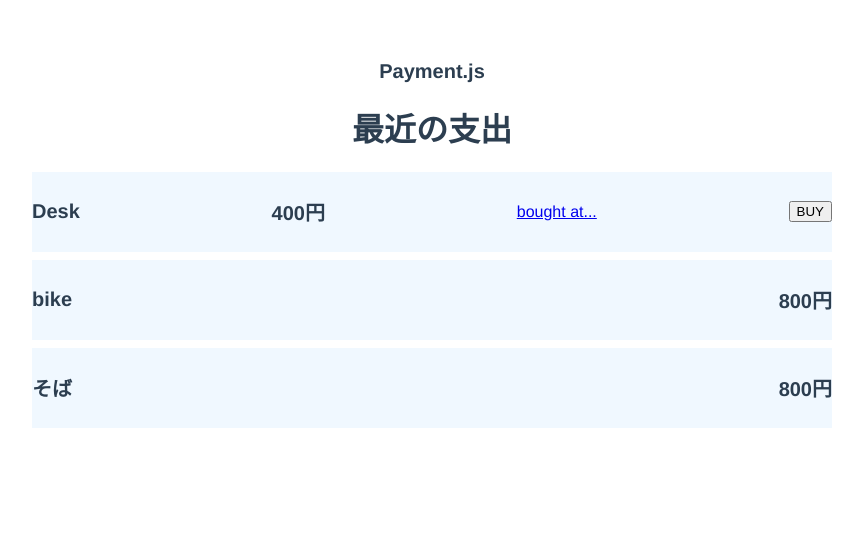
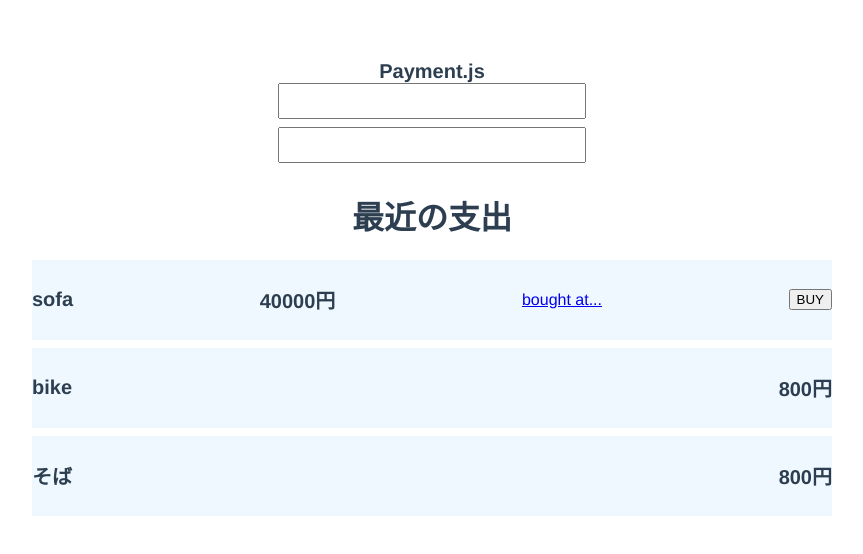
Before and after one commit to hosokawa-y/vue-sample, a Vue app: page / in a window 1280 px wide. Shown: the top 554 px of the page, without its empty margins (208-1071 px from the left). Built offline with nearby package versions, Linux system fonts and the light colour scheme.

Commit message:
refとreactiveを使う

```diff
--- a/src/components/Payment.vue
+++ b/src/components/Payment.vue
@@ -1,26 +1,45 @@
 <script setup lang="ts">
-const itemName1 = 'Desk'
+import { ref, reactive } from 'vue'
+
+// itemName1の値が変わったらtemplateを読みなおしてほしいのでrefを使う
+const itemName1 = ref<string>('Desk')
 const itemName2 = 'bike'
-const price1 = 400
+
+//  オブジェクトそのものをリアクティブにしたい場合はreactive
+const item1 = reactive({
+    name: 'sofa',
+    price: 40000
+})
 const price2 = 800
 const url1 = "https://www.amazon.co.jp/【国内正規品-メーカー保証1年】FELLOW-Stagg-温度調整機能付き電気ケトル-【PSE認証済】/dp/B09MKFCKYY"
 
 const buy = (itemName: string) => {
     alert('Are you sure to buy ' + itemName + '?')
 }
+
+const input = (event: any) => {
+    // itemName1.value = event.target.value
+    item1.name = event.target.value
+}
+
+const inputPrice = (event: any) => {
+    item1.price = event.target.value
+}
 </script>
 
 <template>
     <div class="container">
         <label>Payment.js</label>
+        <input v-on:input="input" />
+        <input v-on:input="inputPrice" />
         <h1>最近の支出</h1>
         <div class="payment">
-            <label>{{ itemName1 }}</label>
-            <label>{{ price1 }}円</label>
+            <label>{{ item1.name }}</label>
+            <label>{{ item1.price }}円</label>
             <!-- v-bind  でscript内に書かれた変数を呼び出す-->
             <a v-bind:href="url1">bought at...</a>
             <!-- v-on  でscript内に書かれた関数を呼び出す-->
-            <button v-on:click="buy(itemName1)">BUY</button>
+            <button v-on:click="buy(item1.name)">BUY</button>
         </div>
         <div class="payment">
             <label>{{ itemName2 }}</label>
@@ -51,6 +70,12 @@
     margin-bottom: 8px;
 }
 
+input {
+    margin-bottom: 8px;
+    height: 30px;
+    width: 300px;
+}
+
 label {
     font-size: 20px;
     font-weight: bold;
```
